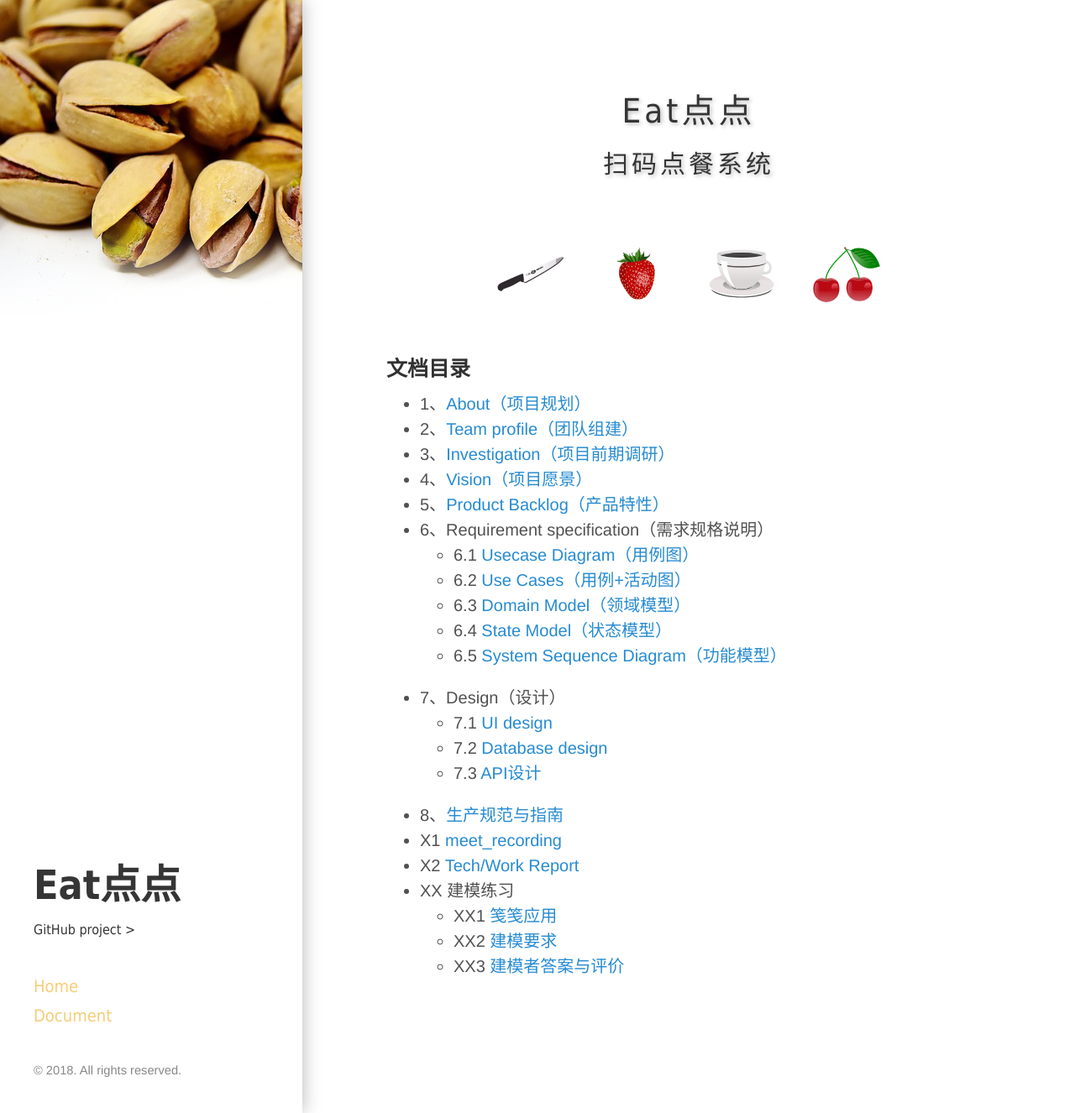
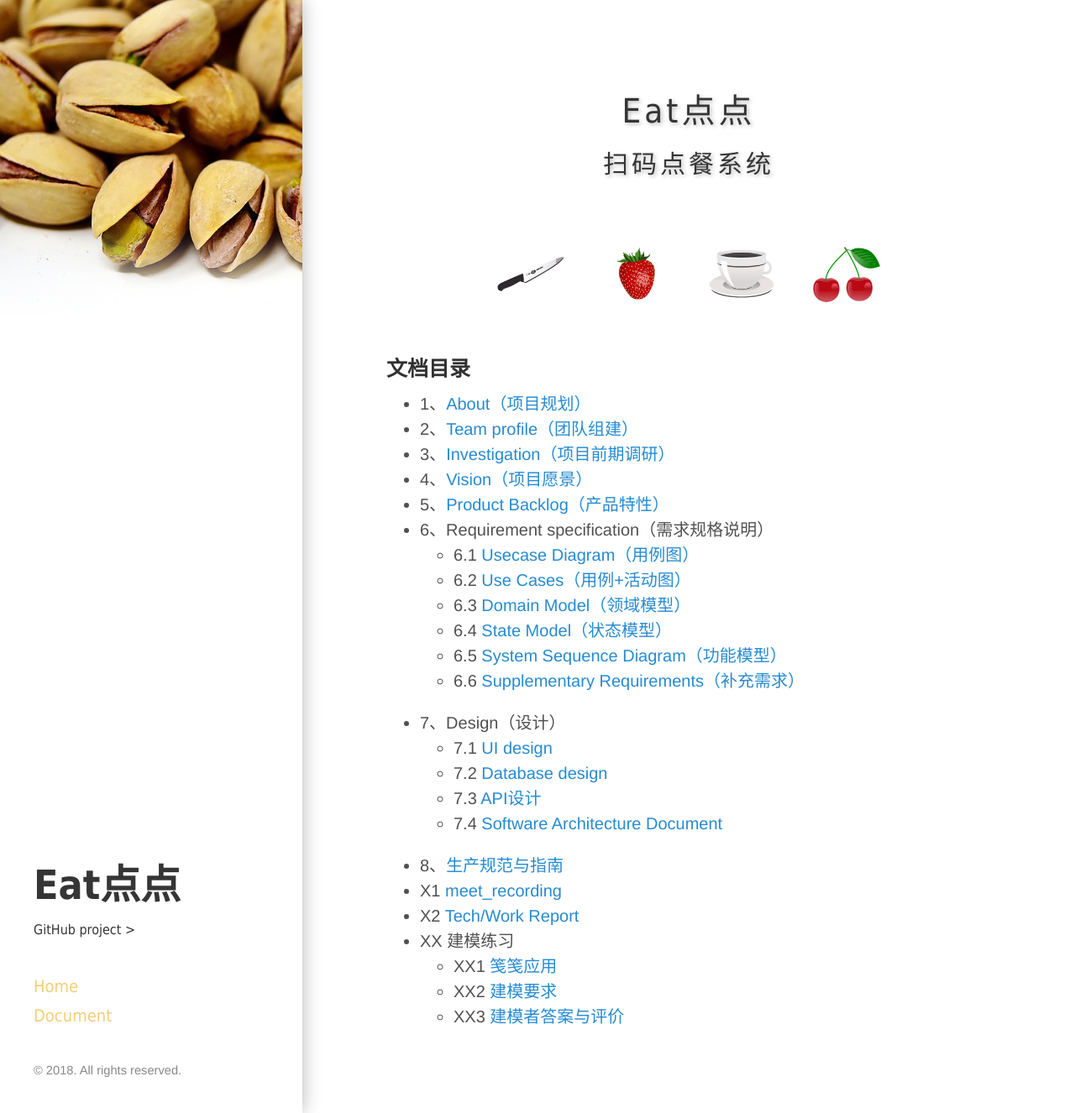
Before and after one commit to ChickenDinner8/ChickenDinner8.github.io, a Jekyll site: the page built from index.md, in a window 1280 px wide and 1326 px high. Shown: the whole window at 84% size. Built offline with Jekyll 4.4.1, drawn with Linux system fonts in a browser that asks for light colours.

Commit message:
Update index.md

```diff
--- a/index.md
+++ b/index.md
@@ -43,10 +43,12 @@ title: Home
     - 6.3 [Domain Model（领域模型）](https://chickendinner8.github.io/2018/05/13/6.3领域模型.html)
     - 6.4 [State Model（状态模型）](https://chickendinner8.github.io/2018/05/13/6.4状态模型.html)
     - 6.5 [System Sequence Diagram（功能模型）](https://chickendinner8.github.io/2018/05/13/6.5系统顺序图.html)
+    - 6.6 [Supplementary Requirements（补充需求）]()
 + 7、Design（设计）
     - 7.1 [UI design](https://chickendinner8.github.io/2018/05/13/7.1UI-design.html)
     - 7.2 [Database design](https://chickendinner8.github.io/2018/05/13/7.2Database-design.html)
     - 7.3 [API设计](https://chickendinner8.github.io/2018/05/13/7.3API-design.html)
+    - 7.4 [Software Architecture Document]()
 + 8、[生产规范与指南](https://chickendinner8.github.io/2018/04/15/生产规范与指南.html)
 + X1 [meet_recording](https://chickendinner8.github.io/2018/04/11/meeting.html)
 + X2 [Tech/Work Report](https://chickendinner8.github.io/2018/04/11/work_report.html)
```
